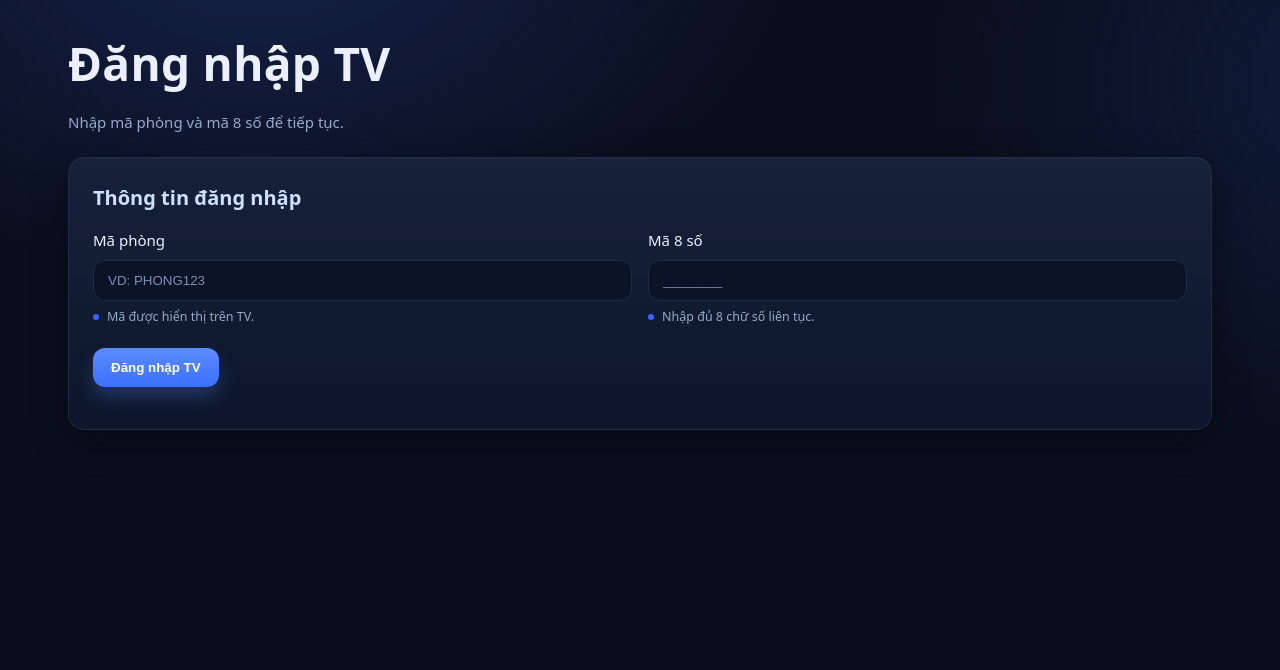
After one commit to tuanminhh03/Get_code_and_family_netflix, a Flask app: page /tv in a window 1280 px wide. The commit adds this page. Shown: the top 670 px of the page. Run offline with Flask 3, Linux system fonts and the light colour scheme.

Commit message:
Add TV login page and admin email input

```diff
--- a/app.py
+++ b/app.py
@@ -211,6 +211,12 @@ def ensure_worker():
 @app.route('/')
 def index():
     return render_template('index.html')
+
+
+@app.route('/TV')
+@app.route('/tv')
+def tv_login():
+    return render_template('tv.html')
 
 @app.route('/admin', methods=['GET', 'POST'])
 def admin():
@@ -754,6 +760,40 @@ def api_fetch():
         return jsonify({"success": False, "message": f"Lỗi server: {e}"}), 500
 
 
+@app.route('/api/tv-login', methods=['POST'])
+def api_tv_login():
+    payload = request.form if request.form else request.json
+    room_code = (payload or {}).get('room_code', '').strip()
+    pin_raw = (payload or {}).get('tv_pin', '').strip()
+
+    if not room_code:
+        return jsonify({"success": False, "message": "Vui lòng nhập mã phòng."}), 400
+
+    tv_pin = ''.join(ch for ch in pin_raw if ch.isdigit())
+    if len(tv_pin) != 8:
+        return jsonify({"success": False, "message": "Mã 8 số không hợp lệ."}), 400
+
+    ensure_database()
+
+    _log_activity(
+        customer_id=None,
+        requester_email='',
+        target_email='',
+        kind='tv_login',
+        success=True,
+        message=f"Yêu cầu đăng nhập TV • Phòng: {room_code} • Mã: {tv_pin}",
+    )
+
+    return jsonify(
+        {
+            "success": True,
+            "message": "Đã nhận yêu cầu đăng nhập TV. Hệ thống sẽ xử lý trong giây lát.",
+            "room_code": room_code,
+            "tv_pin": tv_pin,
+        }
+    )
+
+
 
 
 # === INIT DB ===
--- a/static/app.js
+++ b/static/app.js
@@ -5,8 +5,12 @@ document.addEventListener('DOMContentLoaded', () => {
   const passInput  = document.querySelector('input[name="password"]');
   const btnLogin   = document.getElementById('btnLoginCode');
   const btnVerify  = document.getElementById('btnVerifyLink');
+  const btnTvLogin = document.getElementById('btnTvLogin');
   const resEl      = document.getElementById('result');
   const form       = document.getElementById('fetchForm');
+  const tvForm     = document.getElementById('tvLoginForm');
+  const roomInput  = document.querySelector('input[name="room_code"]');
+  const tvPinInput = document.querySelector('input[name="tv_pin"]');
   const activityModal = document.getElementById('activityModal');
   const activitySubtitle = document.getElementById('activitySubtitle');
   const activityLogs = document.getElementById('activityLogs');
@@ -226,13 +230,42 @@ document.addEventListener('DOMContentLoaded', () => {
     }
   }
 
+  async function submitTvLogin(){
+    if (!roomInput || !tvPinInput) return;
+    const roomCode = (roomInput.value || '').trim();
+    const pinRaw = (tvPinInput.value || '').trim();
+
+    if (!roomCode) return showWarn('Vui lòng nhập mã phòng.');
+    const pinDigits = pinRaw.replace(/\D/g, '');
+    if (pinDigits.length !== 8) return showWarn('Mã 8 số chưa hợp lệ.');
+
+    setLoading('Đang gửi yêu cầu đăng nhập TV...');
+
+    try {
+      const resp = await fetch('/api/tv-login', {
+        method: 'POST',
+        headers: { 'Content-Type': 'application/json' },
+        body: JSON.stringify({ room_code: roomCode, tv_pin: pinDigits })
+      });
+      const data = await resp.json();
+      if (!data.success) {
+        const m = data.message || 'Không gửi được yêu cầu đăng nhập TV.';
+        return showWarn(m);
+      }
+      showSuccessBlock({ code: pinDigits, link: '', time: '', content: data.message, kind: 'tv_login' });
+    } catch (err) {
+      showError(`Lỗi khi gửi yêu cầu TV: ${err}`);
+    }
+  }
+
   // ensure buttons not submit form
-  [btnLogin, btnVerify].forEach(b => {
+  [btnLogin, btnVerify, btnTvLogin].forEach(b => {
     if (b && !b.getAttribute('type')) b.setAttribute('type', 'button');
   });
 
   btnLogin?.addEventListener('click', () => callAPI('login_code'));
   btnVerify?.addEventListener('click', () => callAPI('verify_link'));
+  btnTvLogin?.addEventListener('click', submitTvLogin);
 
   // === Admin helpers ===
   const bulkDeleteForm = document.getElementById('bulkDeleteForm');
--- a/templates/admin.html
+++ b/templates/admin.html
@@ -56,6 +56,10 @@
         <input name="phone" placeholder="VD: 84901234567" required>
         <small>Thường là số điện thoại đăng ký</small>
       </label>
+      <label>Email (tùy chọn)
+        <input name="email" type="email" placeholder="email@khach.com">
+        <small>Nhập trực tiếp để khỏi phải import</small>
+      </label>
       <label>Ngày hết hạn
         <input name="expiry" type="date">
         <small>Để trống nếu chưa xác định hạn</small>
@@ -63,7 +67,6 @@
       <label>Ghi chú
         <input name="notes" placeholder="Gói 90k, khách thân, ưu tiên...">
       </label>
-      <p class="subtle" style="grid-column:1 / -1; margin:0;">Email có thể thêm qua chức năng Import phía dưới.</p>
       <div class="actions">
         <button type="submit" class="btn-primary">Lưu khách hàng</button>
       </div>
--- /dev/null
+++ b/templates/tv.html
@@ -0,0 +1,26 @@
+{% extends 'base.html' %}
+{% block content %}
+<h1>Đăng nhập TV</h1>
+<p class="subtle">Nhập mã phòng và mã 8 số để tiếp tục.</p>
+
+<section class="card">
+  <h2>Thông tin đăng nhập</h2>
+  <form id="tvLoginForm" class="form-grid">
+    <label>Mã phòng
+      <input name="room_code" placeholder="VD: PHONG123" required />
+      <small>Mã được hiển thị trên TV.</small>
+    </label>
+
+    <label>Mã 8 số
+      <input name="tv_pin" inputmode="numeric" pattern="\d{8}" maxlength="8" placeholder="________" required />
+      <small>Nhập đủ 8 chữ số liên tục.</small>
+    </label>
+
+    <div class="actions">
+      <button type="button" class="btn-primary" id="btnTvLogin">Đăng nhập TV</button>
+    </div>
+  </form>
+
+  <div id="result" class="result-box"></div>
+</section>
+{% endblock %}
```
